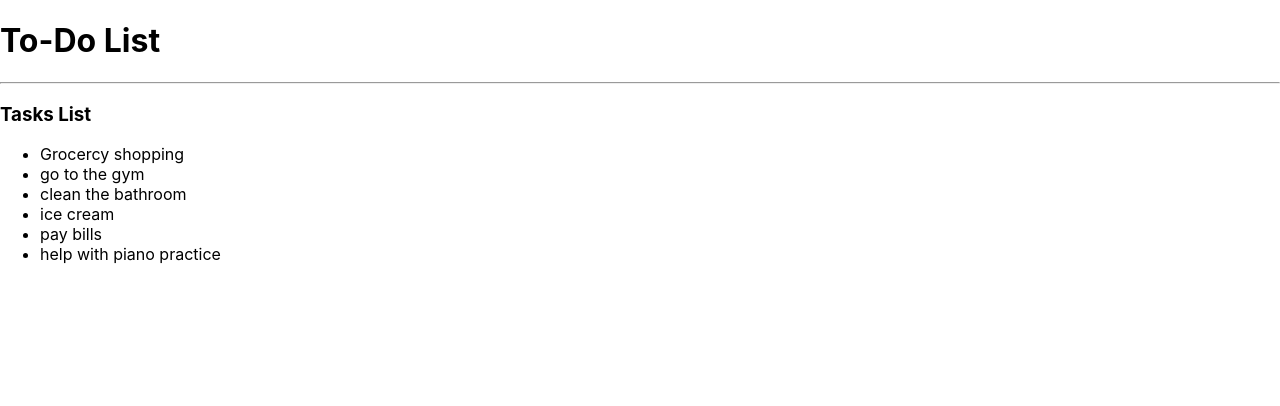
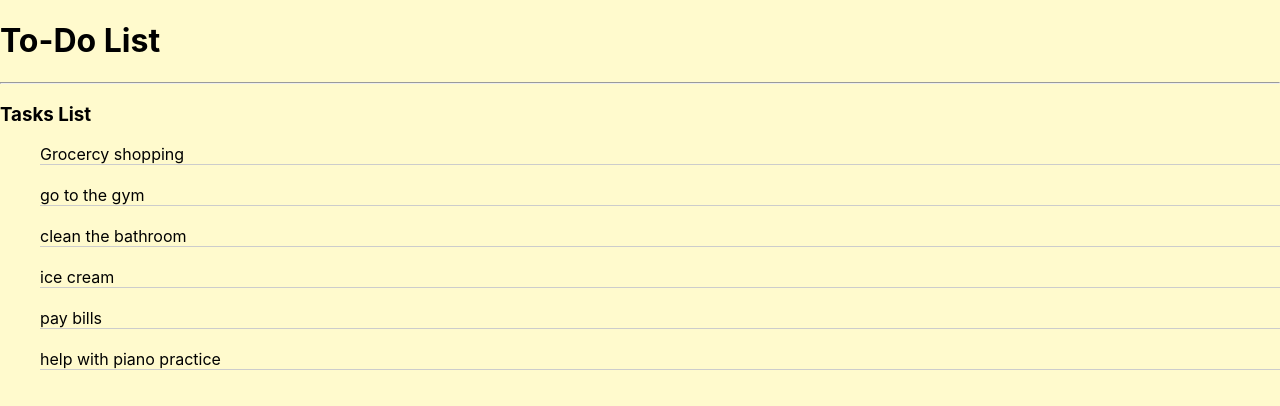
Before and after one commit to ycjessie/todo-list, a React (Create React App) app: page / in a window 1280 px wide. Shown: the top 406 px of the page. Built offline with nearby package versions, Linux system fonts and the light colour scheme.

Commit message:
App css stylesheet update

```diff
--- a/src/App.css
+++ b/src/App.css
@@ -1,38 +1,15 @@
-.App {
+body{
+  margin:0;
+  padding: 0;
+  background-color: lemonchiffon;
+}
+li{
+  border-bottom: 1px solid #cccccc;
+  margin-bottom: 20px;
+  list-style-type: none;
+}
+#container{
+  width: 500px;
+  margin: auto;
   text-align: center;
 }
-
-.App-logo {
-  height: 40vmin;
-  pointer-events: none;
-}
-
-@media (prefers-reduced-motion: no-preference) {
-  .App-logo {
-    animation: App-logo-spin infinite 20s linear;
-  }
-}
-
-.App-header {
-  background-color: #282c34;
-  min-height: 100vh;
-  display: flex;
-  flex-direction: column;
-  align-items: center;
-  justify-content: center;
-  font-size: calc(10px + 2vmin);
-  color: white;
-}
-
-.App-link {
-  color: #61dafb;
-}
-
-@keyframes App-logo-spin {
-  from {
-    transform: rotate(0deg);
-  }
-  to {
-    transform: rotate(360deg);
-  }
-}
--- a/src/App.js
+++ b/src/App.js
@@ -1,5 +1,6 @@
 import React, { Component } from 'react';
 import TasksList from './TasksList';
+import './App.css'
 class App extends Component {
   render() {
     return (
```
